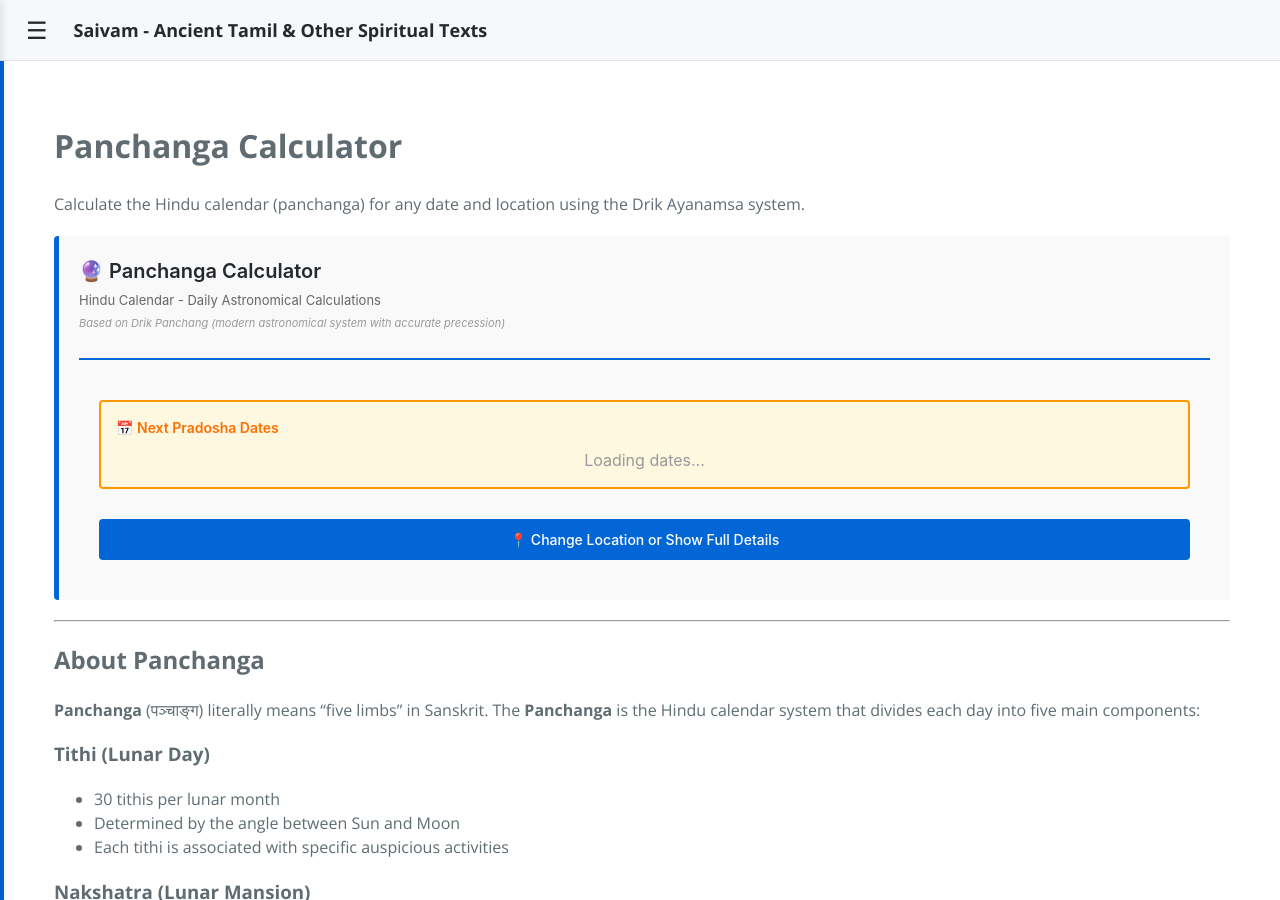
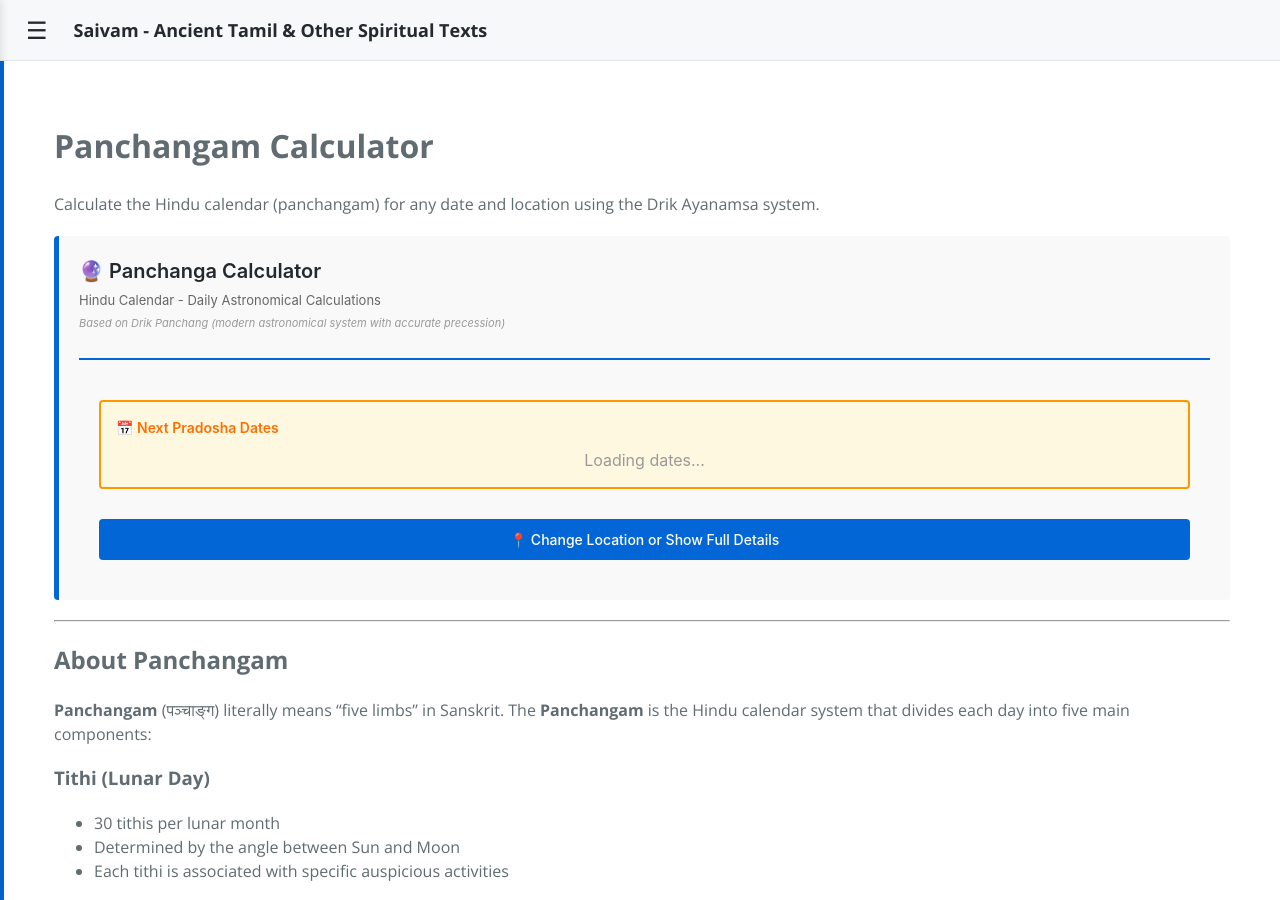
Before and after one commit to thiruvadhirai/shivavakkiyar, a Jekyll site: the page built from panchangam.md, in a window 1280 px wide and 900 px high. Built offline with Jekyll 4.4.1, drawn with Linux system fonts in a browser that asks for light colours; some of the changed text lies outside the part shown.

Commit message:
Task 0034: Replace 'Panchanga' with 'Panchangam' and standardize terminology
CHANGES:
✓ Renamed panchanga.md → panchangam.md (permalink: /panchangam/)
✓ Updated page title: 'Panchanga Calculator' → 'Panchangam Calculator'
✓ Updated descriptions and content references
✓ Updated E2E tests: /panchanga/ → /panchangam/ (all 11 occurrences)
✓ Updated tests/README.md: title and endpoint references
✓ Updated CLAUDE.md: Development Workflow section
✓ Updated .claude/DEVELOPMENT.md: local testing URLs

SCOPE:
- Text/terminology changes only (no logic changes)
- Function names unchanged (getTithi, etc.)
- Variable names unchanged
- Calculation accuracy unchanged

FILES CHANGED:
- panchanga.md → panchangam.md (renamed + content updated)
- tests/e2e.spec.js (11 URL changes)
- tests/README.md (title + endpoint)
- CLAUDE.md (1 URL)
- .claude/DEVELOPMENT.md (2 URLs)

NEXT STEPS:
- Task 0033: Table layout redesign
- Add English translations for Sanskrit terms (optional)

Fixes #0034

```diff
--- a/panchanga.md
+++ b/panchangam.md
@@ -1,20 +1,20 @@
 ---
 layout: default
-title: Panchanga Calculator - Hindu Calendar
-permalink: /panchanga/
+title: Panchangam Calculator - Hindu Calendar
+permalink: /panchangam/
 ---
 
-# Panchanga Calculator
+# Panchangam Calculator
 
-Calculate the Hindu calendar (panchanga) for any date and location using the Drik Ayanamsa system.
+Calculate the Hindu calendar (panchangam) for any date and location using the Drik Ayanamsa system.
 
 {% include panchanga-widget-full.html %}
 
 ---
 
-## About Panchanga
+## About Panchangam
 
-**Panchanga** (पञ्चाङ्ग) literally means "five limbs" in Sanskrit. The **Panchanga** is the Hindu calendar system that divides each day into five main components:
+**Panchangam** (पञ्चाङ्ग) literally means "five limbs" in Sanskrit. The **Panchangam** is the Hindu calendar system that divides each day into five main components:
 
 ### **Tithi** (Lunar Day)
 - 30 tithis per lunar month
```
Also changed, not shown: other parts of panchangam.md (+1 -1 lines), CLAUDE.md (+1 -1 lines), tests/README.md (+2 -2 lines), tests/e2e.spec.js (+11 -11 lines), .claude/DEVELOPMENT.md.
